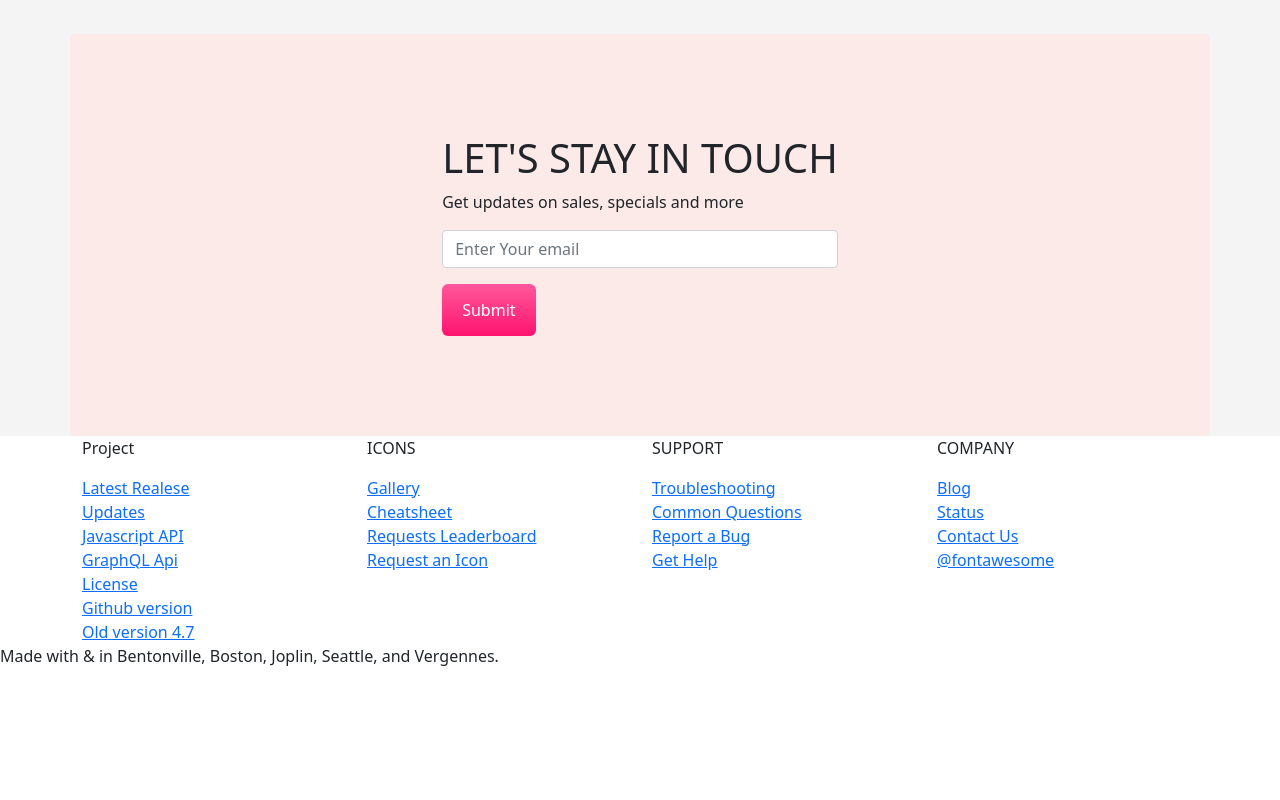
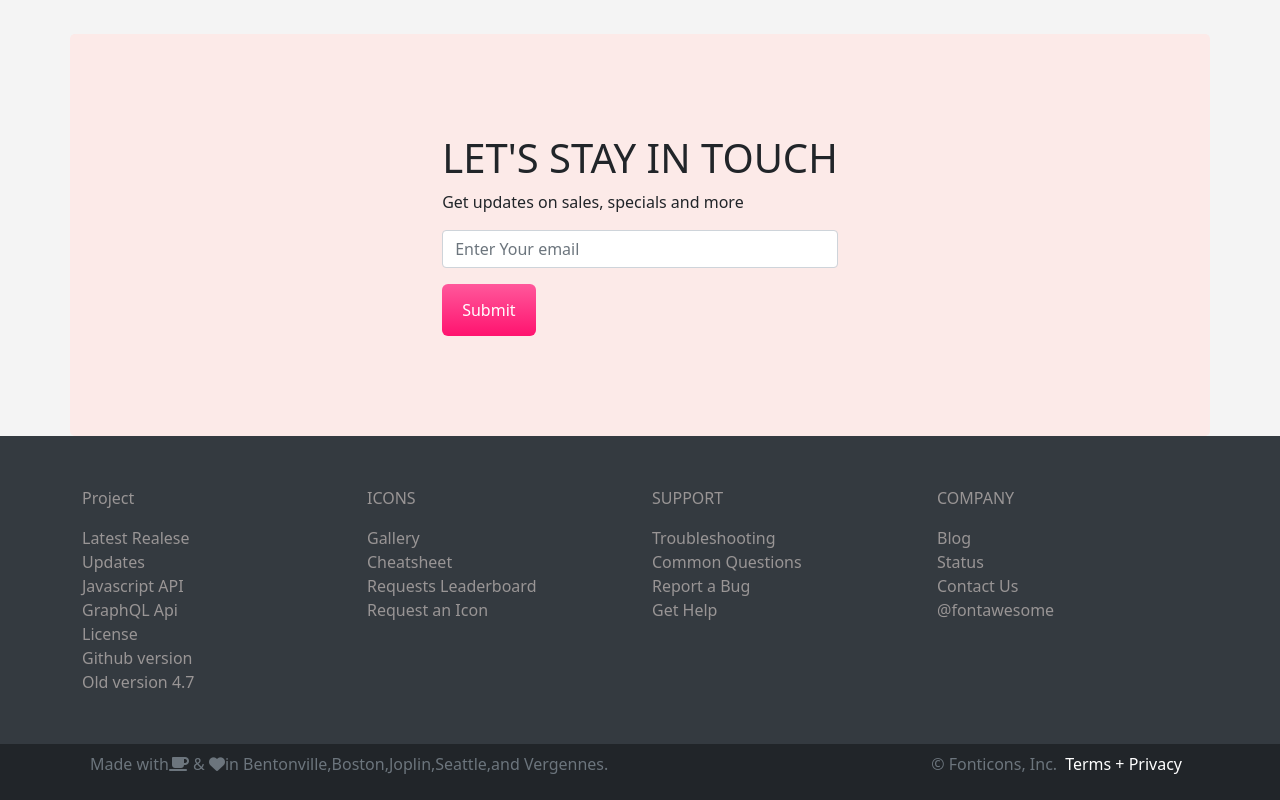
Before and after one commit to imrankhan41/panda-bootstrap-website-, a plain HTML site: page index.html in a window 1280 px wide. Shown: the part 2440-3240 px from the top of the page. Before the commit the page ends 3124 px from the top, so only its background shows below. Drawn offline with nearby package versions, Linux system fonts and the light colour scheme.

Commit message:
last commit

```diff
--- a/index.html
+++ b/index.html
@@ -239,43 +239,55 @@
                 <div class="row">
                     <div class="col-lg-3">
                         <p>Project</p>
-                        <a href="https://fontawesome.com/v5.15/icons/angle-double-right?style=solid">Latest Realese</a> <br>
-                        <a href="https://fontawesome.com/v5.15/icons/angle-double-right?style=solid">Updates</a><br>
-                        <a href="https://fontawesome.com/v5.15/icons/angle-double-right?style=solid">Javascript API</a> <br>
-                        <a href="https://fontawesome.com/v5.15/icons/angle-double-right?style=solid">GraphQL Api</a> <br>
-                        <a href="https://fontawesome.com/v5.15/icons/angle-double-right?style=solid">License</a><br>
-                        <a href="https://fontawesome.com/v5.15/icons/angle-double-right?style=solid">Github version</a> <br>
-                        <a href="https://fontawesome.com/v5.15/icons/angle-double-right?style=solid">Old version 4.7</a>
+
+                            <a class="text1" href="https://fontawesome.com/v5.15/icons/angle-double-right?style=solid">Latest Realese</a> <br>
+                            <a class="text1" href="https://fontawesome.com/v5.15/icons/angle-double-right?style=solid">Updates</a><br>
+                            <a class="text1" href="https://fontawesome.com/v5.15/icons/angle-double-right?style=solid">Javascript API</a> <br>
+                            <a class="text1" href="https://fontawesome.com/v5.15/icons/angle-double-right?style=solid">GraphQL Api</a> <br>
+                            <a class="text1" href="https://fontawesome.com/v5.15/icons/angle-double-right?style=solid">License</a><br>
+                            <a class="text1" href="https://fontawesome.com/v5.15/icons/angle-double-right?style=solid">Github version</a> <br>
+                            <a class="text1" href="https://fontawesome.com/v5.15/icons/angle-double-right?style=solid">Old version 4.7</a>
+
                     </div>
                     <div class="col-lg-3">
                         <p>ICONS</p>
-                        <a href="https://fontawesome.com/v5.15/icons/angle-double-right?style=solid">Gallery</a> <br>
-                        <a href="https://fontawesome.com/v5.15/icons/angle-double-right?style=solid"> Cheatsheet</a><br>
-                        <a href="https://fontawesome.com/v5.15/icons/angle-double-right?style=solid">Requests Leaderboard</a> <br>
-                        <a href="https://fontawesome.com/v5.15/icons/angle-double-right?style=solid">Request an Icon</a> <br>
+                        <a class="text1" href="https://fontawesome.com/v5.15/icons/angle-double-right?style=solid">Gallery</a> <br>
+                        <a class="text1" href="https://fontawesome.com/v5.15/icons/angle-double-right?style=solid"> Cheatsheet</a><br>
+                        <a class="text1" href="https://fontawesome.com/v5.15/icons/angle-double-right?style=solid">Requests Leaderboard</a> <br>
+                        <a class="text1" href="https://fontawesome.com/v5.15/icons/angle-double-right?style=solid">Request an Icon</a> <br>
                     </div>
                     <div class="col-lg-3">
                         <p>SUPPORT</p>
-                        <a href="https://fontawesome.com/v5.15/icons/angle-double-right?style=solid">Troubleshooting</a> <br>
-                        <a href="https://fontawesome.com/v5.15/icons/angle-double-right?style=solid"> Common Questions</a><br>
-                        <a href="https://fontawesome.com/v5.15/icons/angle-double-right?style=solid">Report a Bug</a> <br>
-                        <a href="https://fontawesome.com/v5.15/icons/angle-double-right?style=solid">Get Help</a> <br>
+                        <a class="text1" href="https://fontawesome.com/v5.15/icons/angle-double-right?style=solid">Troubleshooting</a> <br>
+                        <a class="text1" href="https://fontawesome.com/v5.15/icons/angle-double-right?style=solid"> Common Questions</a><br>
+                        <a class="text1" href="https://fontawesome.com/v5.15/icons/angle-double-right?style=solid">Report a Bug</a> <br>
+                        <a class="text1" href="https://fontawesome.com/v5.15/icons/angle-double-right?style=solid">Get Help</a> <br>
                     </div>
                     <div class="col-lg-3">
                         <p>
                             COMPANY</p>
-                        <a href="https://fontawesome.com/v5.15/icons/angle-double-right?style=solid"> Blog</a> <br>
-                        <a href="https://fontawesome.com/v5.15/icons/angle-double-right?style=solid"> Status</a><br>
-                        <a href="https://fontawesome.com/v5.15/icons/angle-double-right?style=solid">
+                        <a class="text1" href="https://fontawesome.com/v5.15/icons/angle-double-right?style=solid"> Blog</a> <br>
+                        <a class="text1" href="https://fontawesome.com/v5.15/icons/angle-double-right?style=solid"> Status</a><br>
+                        <a class="text1" href="https://fontawesome.com/v5.15/icons/angle-double-right?style=solid">
                             Contact Us</a> <br>
-                        <a href="https://fontawesome.com/v5.15/icons/angle-double-right?style=solid"> @fontawesome</a> <br>
+                        <a  class="text1" href="https://fontawesome.com/v5.15/icons/angle-double-right?style=solid"><i class="fas fa-coffee"></i> @fontawesome</a> <br>
                     </div>
                 </div>
             </div>
         </section>
-        <section >
-<p>Made with  &  in Bentonville, Boston, Joplin, Seattle, and Vergennes.</p>
-        </section class="footer-two">
+        <section class="footer-two">
+            <div class="  container d-flex justify-content-between">
+                <div class="m-2 text-muted d-flex">
+                    <p>Made with</p> <p><i class="fas fa-coffee"></i>  & <i class="fas fa-heart"></i>  </p> <p> in Bentonville,</p> <p>Boston,</p> <p> Joplin,</p> <p>  Seattle,</p>
+                    <p>and Vergennes.</p>
+                </div>
+                <div class="m-2 d-flex">
+                    <p class=" text-muted">© Fonticons, Inc. </p>
+                    <span class="mx-2 text-white">Terms + Privacy</span>
+                </div>
+            </div >
+        </section>
+
     </footer>
     <!-- bootstrap cdn -->
     <script src="https://cdn.jsdelivr.net/npm/bootstrap@5.0.2/dist/js/bootstrap.bundle.min.js" integrity="sha384-MrcW6ZMFYlzcLA8Nl+NtUVF0sA7MsXsP1UyJoMp4YLEuNSfAP+JcXn/tWtIaxVXM" crossorigin="anonymous"></script>
--- a/style.css
+++ b/style.css
@@ -100,3 +100,36 @@ box-shadow: 6px 7px 16px -8px rgba(0,0,0,0.95);
     color: #FFFFFF;
     padding: 14px 20px;
 }
+.footer-one{
+    background-color: #343a40;
+    padding: 50px;
+
+}
+.footer-one p{
+    color: rgb(153, 149, 149)
+}
+.footer-one a{
+    text-decoration: none;
+    color: rgb(153, 149, 149)
+
+}
+.footer-one a i{
+    display: none;
+}
+.footer-one a:hover i{
+    display: inline-block;
+
+}
+a .text1{
+    color:white
+}
+.footer-one a:hover{
+   color: white;
+}
+.footer-two{
+    background: #212529;
+    color: rgb(153, 149, 149)
+}
+.footer-two p:hover{
+    color:white;
+}
```
